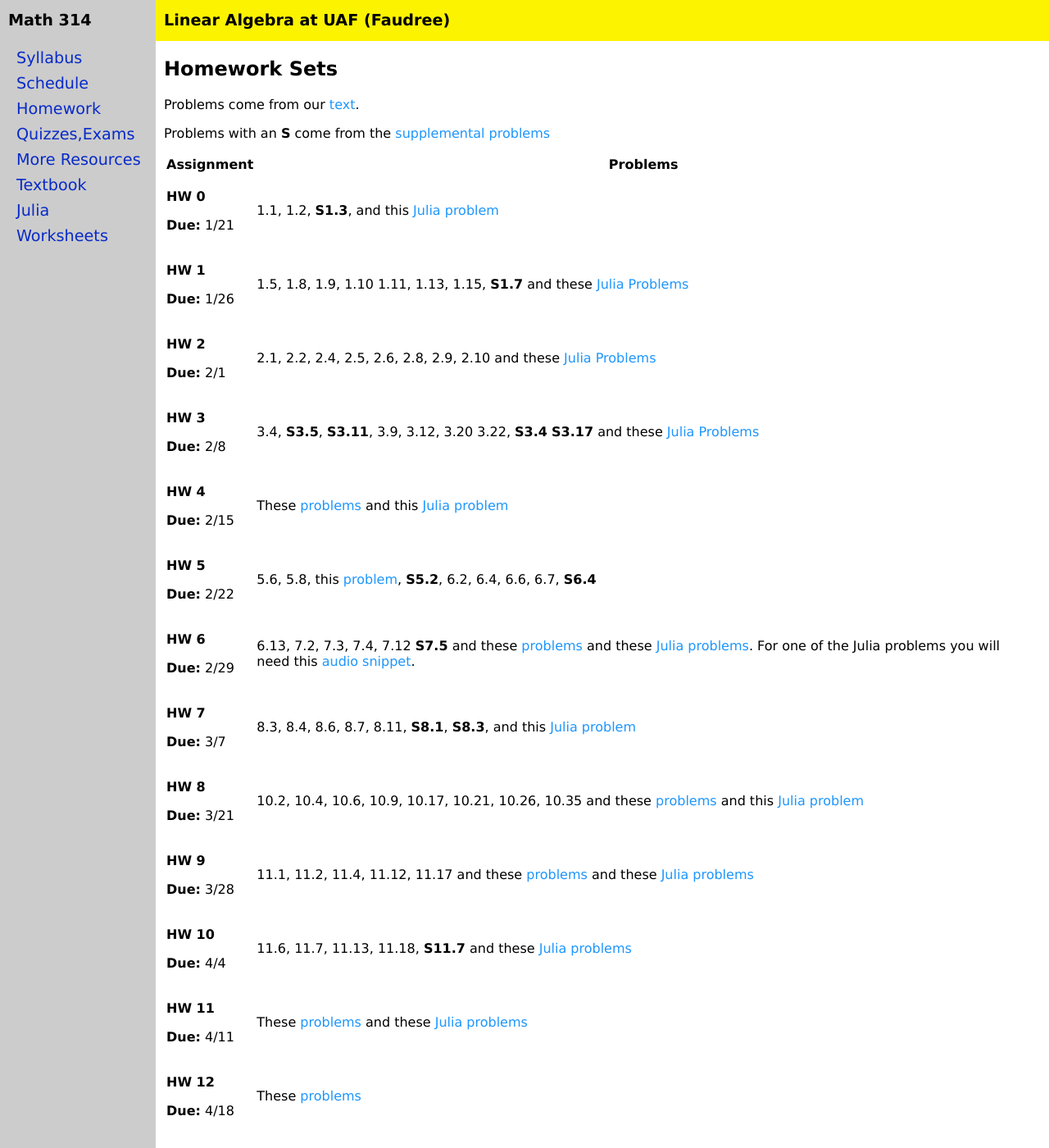
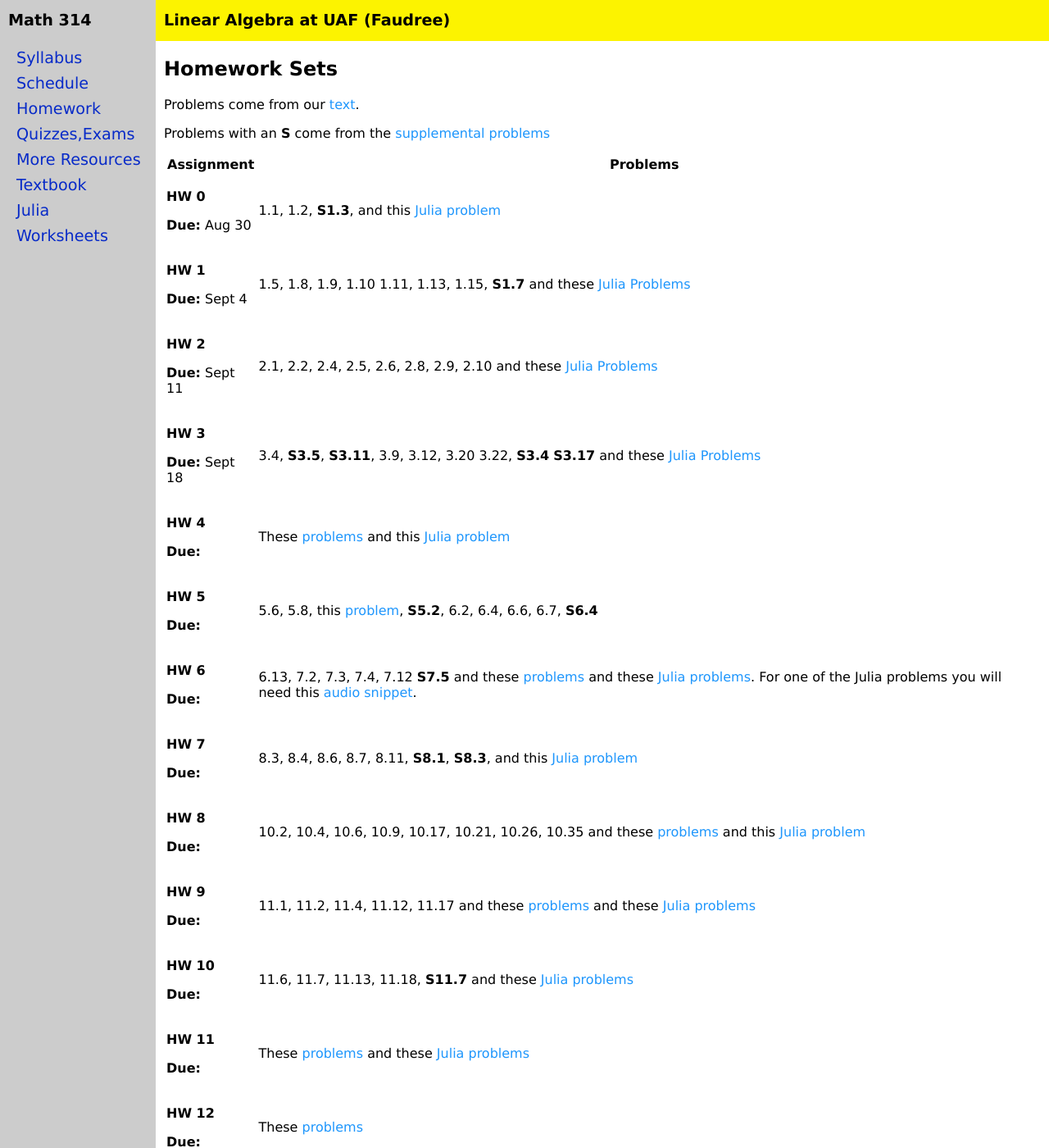
Before and after one commit to jrfaudree/LA, a Jekyll site: the page built from homework.md, in a window 1280 px wide and 1400 px high. Shown: the whole window at 82% size. Built offline with Jekyll 4.4.1, drawn with Linux system fonts in a browser that asks for light colours.

Commit message:
Update assignments.yml

```diff
--- a/_data/assignments.yml
+++ b/_data/assignments.yml
@@ -1,59 +1,59 @@
 - title: "HW 0"
   assignment: "1.1, 1.2, **S1.3**, and this [Julia problem](julia/HW0.ipynb)"
-  due: "1/21"
+  due: "Aug 30"
 
 - title: "HW 1"
   assignment: "1.5, 1.8, 1.9, 1.10
   1.11, 1.13, 1.15, **S1.7**
   and these [Julia Problems](julia/HW1.ipynb)"
-  due: "1/26"
+  due: "Sept 4"
 
 - title: "HW 2"
   assignment: "2.1, 2.2, 2.4, 2.5, 2.6, 2.8, 2.9, 2.10
   and these [Julia Problems](julia/HW2.ipynb)"
-  due: "2/1"
+  due: "Sept 11"
 
 - title: "HW 3"
   assignment: "3.4, **S3.5**, **S3.11**, 3.9, 3.12, 3.20 3.22, **S3.4**
 **S3.17** and these [Julia Problems](julia/HW3.ipynb)"
-  due: "2/8"
+  due: "Sept 18"
 
 - title: "HW 4"
   assignment: "These [problems](HW4.pdf) and this [Julia problem](julia/HW4.ipynb)"
-  due: "2/15"
+  due: " "
 
 - title: "HW 5"
   assignment: "5.6, 5.8, this [problem](HW5b.pdf), **S5.2**, 6.2, 6.4, 6.6, 6.7, **S6.4**"
-  due: "2/22"
+  due: " "
 
 - title: "HW 6"
   assignment: "6.13, 7.2, 7.3, 7.4, 7.12 **S7.5** and these [problems](HW6b.pdf) and these [Julia problems](julia/HW6.ipynb). For one of the Julia problems you will need this [audio snippet](julia/U2-WOWU.wav)."
-  due: "2/29"
+  due: " "
 
 - title: "HW 7"
   assignment: "8.3, 8.4, 8.6, 8.7, 8.11, **S8.1**, **S8.3**, and this [Julia problem](julia/HW7.ipynb)"
-  due: "3/7"
+  due:  ""
 
 - title: "HW 8"
   assignment: "10.2, 10.4, 10.6, 10.9, 10.17, 10.21, 10.26, 10.35 and these [problems](HW8b.pdf)  and this [Julia problem](julia/HW8.ipynb)"
-  due: "3/21"
+  due: " "
 
 - title: "HW 9"
   assignment: "11.1, 11.2, 11.4, 11.12, 11.17 and these [problems](HW9b.pdf)  and these [Julia problems](julia/HW9.ipynb)"
-  due: "3/28"
+  due: " "
 
 - title: "HW 10"
   assignment: "11.6, 11.7, 11.13, 11.18, **S11.7** and these [Julia problems](julia/HW10.ipynb)"
-  due: "4/4"
+  due: " "
 
 - title: "HW 11"
   assignment: "These [problems](HW11b.pdf)  and these [Julia problems](julia/HW11.ipynb)"
-  due: "4/11"
+  due: " "
 
 - title: "HW 12"
   assignment: "These [problems](HW12b.pdf)"
-  due: "4/18"
+  due: " "
 
 - title: "HW 13"
   assignment: "These [problems](HW13b.pdf)"
-  due: "4/25"
+  due: " "
```
